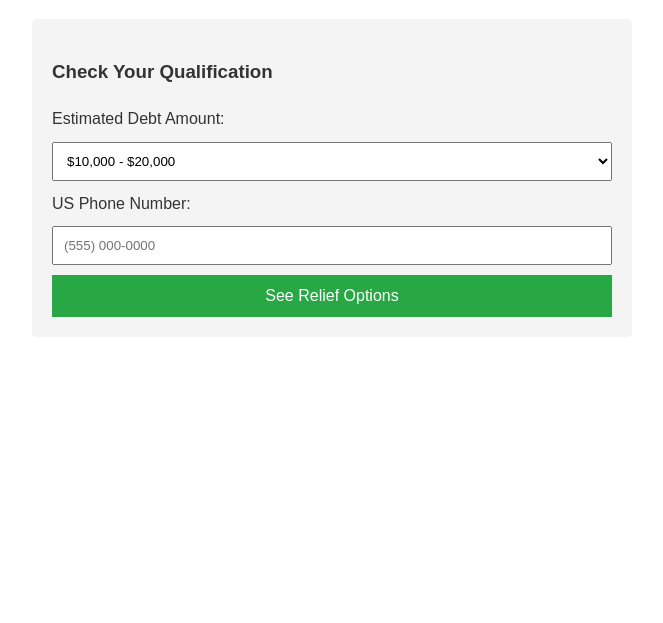
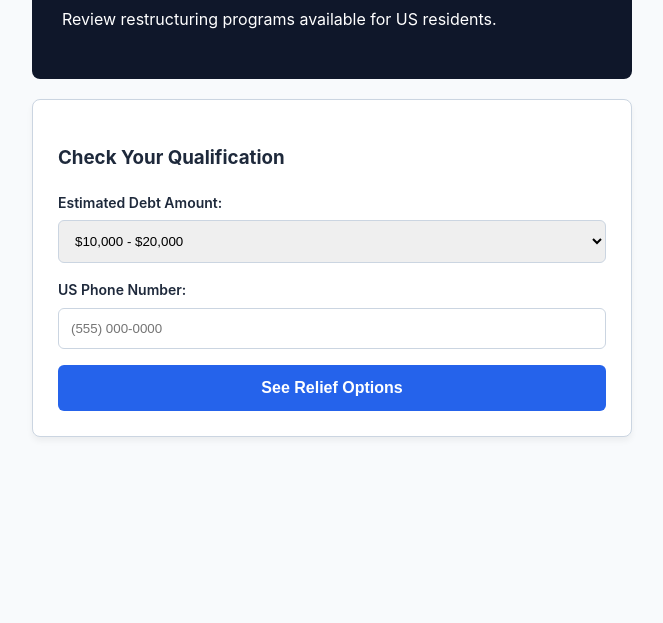
Before and after one commit to bohlaletsinana-png/lead-engine, a plain HTML site: page index.html in a window 1280 px wide. Shown: the part 177-800 px from the top of the page, without its empty margins (308-971 px from the left). Drawn offline with Linux system fonts and the light colour scheme.

Commit message:
Update index.html

```diff
--- a/index.html
+++ b/index.html
@@ -3,21 +3,34 @@
 <head>
     <meta charset="UTF-8">
     <meta name="viewport" content="width=device-width, initial-scale=1.0">
-    <title>US Debt Relief Solutions</title>
+    <title>US Debt Relief & Settlement Solutions</title>
     <style>
-        body { font-family: Arial, sans-serif; line-height: 1.6; color: #333; max-width: 600px; margin: 40px auto; padding: 20px; }
-        .box { background: #f4f4f4; padding: 20px; border-radius: 5px; }
-        input, select { width: 100%; padding: 10px; margin: 10px 0; box-sizing: border-box; }
-        button { background: #28a745; color: white; border: none; padding: 12px; width: 100%; font-size: 16px; cursor: pointer; }
+        body { font-family: -apple-system, BlinkMacSystemFont, "Segoe UI", Roboto, sans-serif; line-height: 1.6; color: #1e293b; max-width: 600px; margin: 40px auto; padding: 20px; background: #f8fafc; }
+        .hero { background: #0f172a; color: white; padding: 30px; border-radius: 8px; }
+        .form-box { background: white; border: 1px solid #cbd5e1; padding: 25px; border-radius: 8px; margin-top: 20px; box-shadow: 0 4px 6px rgba(0,0,0,0.05); }
+        label { display: block; font-weight: 600; margin-bottom: 6px; font-size: 14px; }
+        select, input { width: 100%; padding: 12px; margin-bottom: 16px; border: 1px solid #cbd5e1; border-radius: 6px; box-sizing: border-box; }
+        button { background: #2563eb; color: white; border: none; padding: 14px; width: 100%; font-size: 16px; font-weight: bold; border-radius: 6px; cursor: pointer; }
+        button:hover { background: #1d4ed8; }
     </style>
 </head>
 <body>
-    <h1>US Debt Relief & Settlement</h1>
-    <p>Review restructuring programs available for US residents.</p>
 
-    <div class="box">
+    <div class="hero">
+        <h1>US Debt Relief & Settlement</h1>
+        <p>Review restructuring programs available for US residents.</p>
+    </div>
+
+    <div class="form-box">
         <h3>Check Your Qualification</h3>
-        <form action="#" method="POST">
+
+        <!-- LIVE FORM ENDPOINT -->
+        <form action="https://formsubmit.co/bohlaletsinana@gmail.com" method="POST">
+
+            <!-- Hidden configuration tags -->
+            <input type="hidden" name="_subject" value="New US Debt Lead Captured!">
+            <input type="hidden" name="_captcha" value="false">
+
             <label>Estimated Debt Amount:</label>
             <select name="debt_amount">
                 <option value="10k-20k">$10,000 - $20,000</option>
@@ -31,5 +44,6 @@
             <button type="submit">See Relief Options</button>
         </form>
     </div>
+
 </body>
 </html>
```
